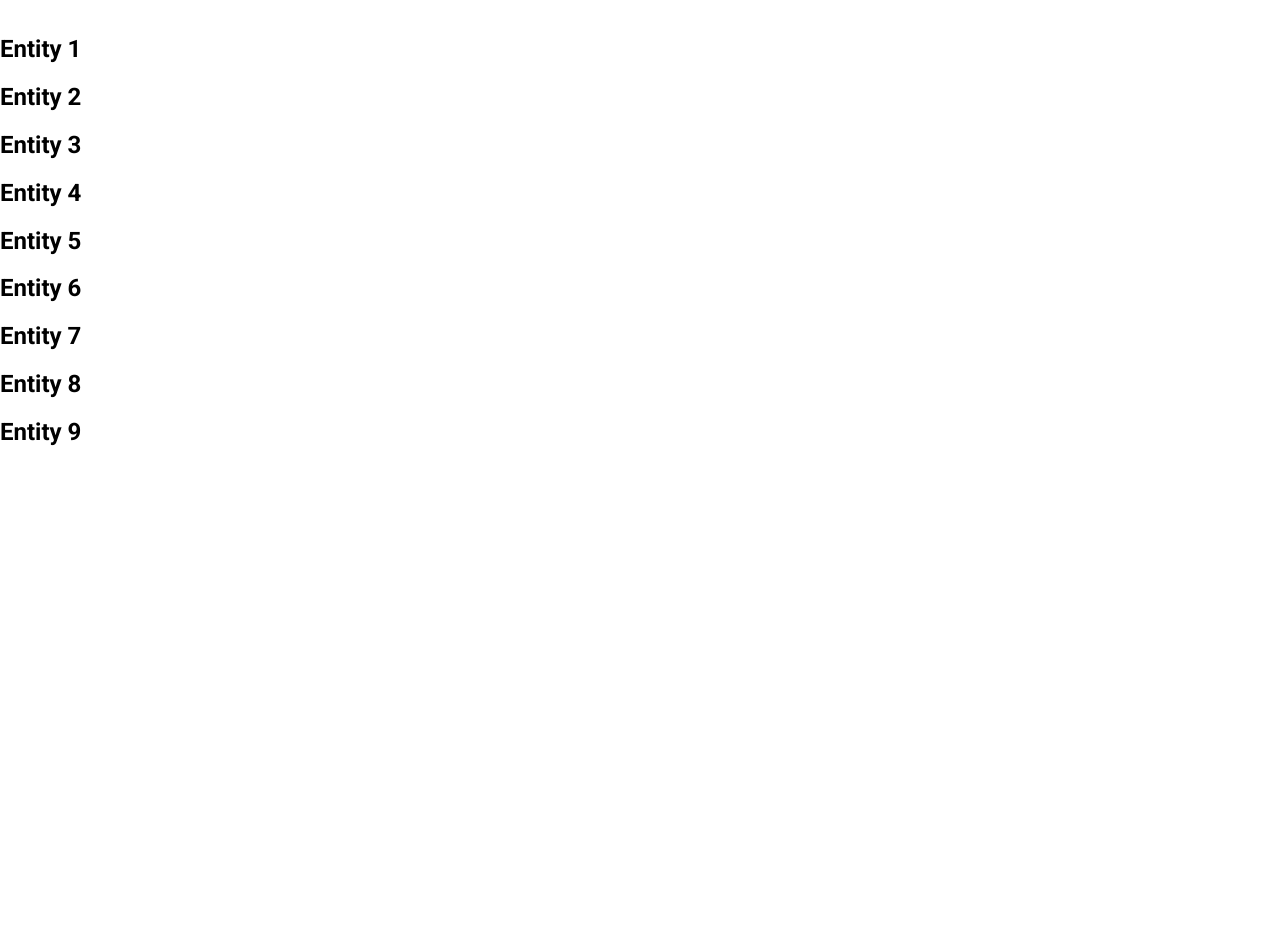
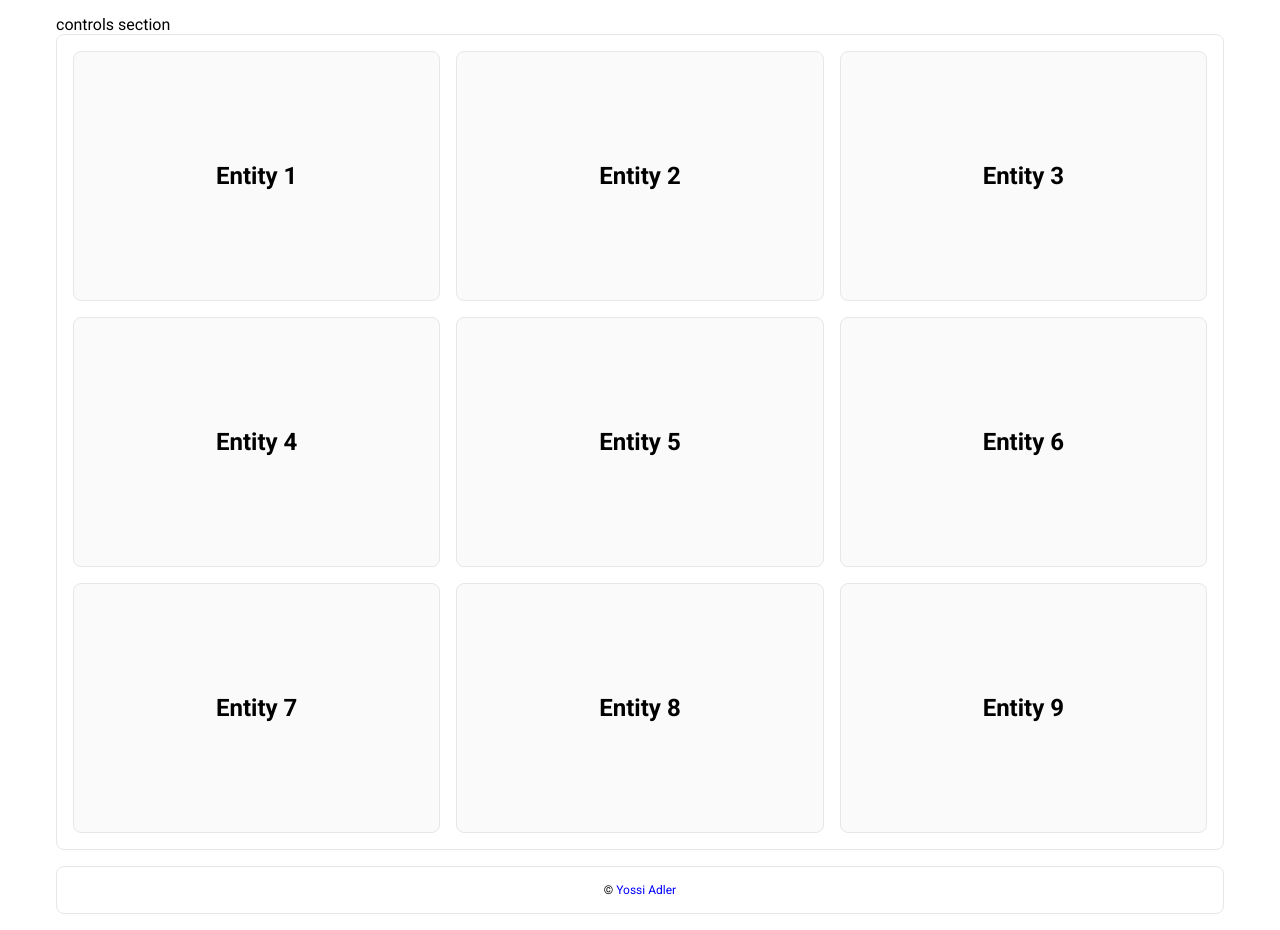
Before and after one commit to joisadler/react-redux-template, a React (Create React App) app: page /entities in a window 1280 px wide. Shown: the part 65-995 px from the top of the page. Before the commit the page ends 800 px from the top, so only its background shows below. Built offline with nearby package versions, Linux system fonts and the light colour scheme.

Commit message:
add footer and improve UI

```diff
--- a/src/App.jsx
+++ b/src/App.jsx
@@ -2,6 +2,7 @@ import React, { Suspense, lazy } from 'react';
 import { Route, Switch } from 'react-router-dom';
 
 import Header from './modules/common/header/Header';
+import Footer from './modules/common/footer/Footer';
 
 import styles from './app.module.scss';
 
@@ -26,6 +27,7 @@ const App = () => {
           </Suspense>
         </Route>
       </Switch>
+      <Footer />
     </div>
   );
 };
--- a/src/app.module.scss
+++ b/src/app.module.scss
@@ -3,4 +3,7 @@
 .page {
   background-color: $white;
   min-height: 100vh;
+  max-width: 1200px;
+  margin: 0 auto;
+  padding: 1rem;
 }
--- /dev/null
+++ b/src/modules/common/footer/Footer.jsx
@@ -0,0 +1,18 @@
+import React from 'react';
+
+import styles from './footer.module.scss';
+
+const Footer = () => {
+  return (
+    <footer className={styles.container}>
+      <p className={styles.text}>
+        &copy;{' '}
+        <a href="https://github.com/joisadler" className={styles.link}>
+          Yossi Adler
+        </a>
+      </p>
+    </footer>
+  );
+};
+
+export default Footer;
--- /dev/null
+++ b/src/modules/common/footer/footer.module.scss
@@ -0,0 +1,24 @@
+@import 'styles/settings.scss';
+
+.container {
+  display: flex;
+  justify-content: center;
+  align-items: center;
+  height: $footer_height;
+  width: 100%;
+  border: 1px solid $whisper;
+  border-radius: 0.5rem;
+  margin-block-start: 1rem;
+  padding: 1rem;
+}
+
+.text {
+  text-align: center;
+  font-size: 0.75rem;
+}
+
+.link {
+  @extend .text;
+  text-decoration: none;
+  color: $blue;
+}
--- a/src/modules/common/header/header.module.scss
+++ b/src/modules/common/header/header.module.scss
@@ -6,12 +6,14 @@
   align-items: center;
   height: $header_height;
   width: 100%;
-  max-width: 1200px;
-  margin: 0 auto;
+  border: 1px solid $whisper;
+  border-radius: 0.5rem;
+  margin-block-end: 1rem;
+  padding: 1rem;
 }
 
 .link {
-  font-size: 1.5rem;
+  font-size: 1.25rem;
   font-weight: 600;
   color: $black;
   text-decoration: none;
--- a/src/modules/pages/entities/Entities.jsx
+++ b/src/modules/pages/entities/Entities.jsx
@@ -8,10 +8,13 @@ import styles from './entities.module.scss';
 const Entities = ({ entities }) => {
   return (
     <main className={styles.container}>
-      {entities.map((entity) => {
-        const { name, id } = entity;
-        return <EntityCard key={id} name={name} />;
-      })}
+      <section className={styles.controls}>controls section</section>
+      <section className={styles.cards}>
+        {entities.map((entity) => {
+          const { name, id } = entity;
+          return <EntityCard key={id} name={name} />;
+        })}
+      </section>
     </main>
   );
 };
--- a/src/modules/pages/entities/entities.module.scss
+++ b/src/modules/pages/entities/entities.module.scss
@@ -1 +1,28 @@
 @import 'styles/settings.scss';
+
+.container {
+  width: 100%;
+  margin: 0 auto;
+}
+
+.cards {
+  display: grid;
+  grid-template-columns: repeat(3, 1fr);
+  grid-auto-rows: auto;
+  grid-gap: 1rem;
+  width: 100%;
+  padding: 1rem;
+  border: 1px solid $whisper;
+  border-radius: 0.5rem;
+}
+
+.card {
+  display: flex;
+  justify-content: center;
+  align-items: center;
+  min-height: 250px;
+  padding: 1rem;
+  border: 1px solid $whisper;
+  border-radius: 0.5rem;
+  background-color: $alabaster;
+}
--- a/src/modules/pages/home/Home.jsx
+++ b/src/modules/pages/home/Home.jsx
@@ -6,7 +6,7 @@ import styles from './home.module.scss';
 
 const Home = ({ entities }) => {
   return (
-    <div className={styles.container}>
+    <main className={styles.container}>
       <h1 className={styles.heading}>Welcome to the entities app!</h1>
       <p className={styles.info}>
         At the moment there are {entities.length}{' '}
@@ -15,7 +15,7 @@ const Home = ({ entities }) => {
         </Link>
         .
       </p>
-    </div>
+    </main>
   );
 };
 
--- a/src/modules/pages/home/home.module.scss
+++ b/src/modules/pages/home/home.module.scss
@@ -1,13 +1,19 @@
 @import 'styles/settings.scss';
 
 .container {
+  display: flex;
+  flex-flow: column nowrap;
+  justify-content: center;
+  align-items: center;
   width: 100%;
-  max-width: 1200px;
-  margin: 0 auto;
+  height: calc(100vh - #{$header_height} - #{$footer_height} - 4rem);
+  border: 1px solid $whisper;
+  border-radius: 0.5rem;
 }
 
 .heading {
   font-size: 2rem;
+  text-transform: uppercase;
   text-align: center;
 }
 
--- a/src/styles/settings.scss
+++ b/src/styles/settings.scss
@@ -1,6 +1,6 @@
 // sizes
-$header_height: 80px;
-$header_height_mobile: 60px;
+$header_height: 3rem;
+$footer_height: 3rem;
 
 // breakpoints
 $tablet: 768px;
@@ -9,6 +9,8 @@ $large_desktop: 1920px;
 
 // colors
 $white: #fff;
+$alabaster: #fafafa;
+$whisper: #e7e7e7;
 $black: #000;
 $blue: blue;
 $green: green;
```
